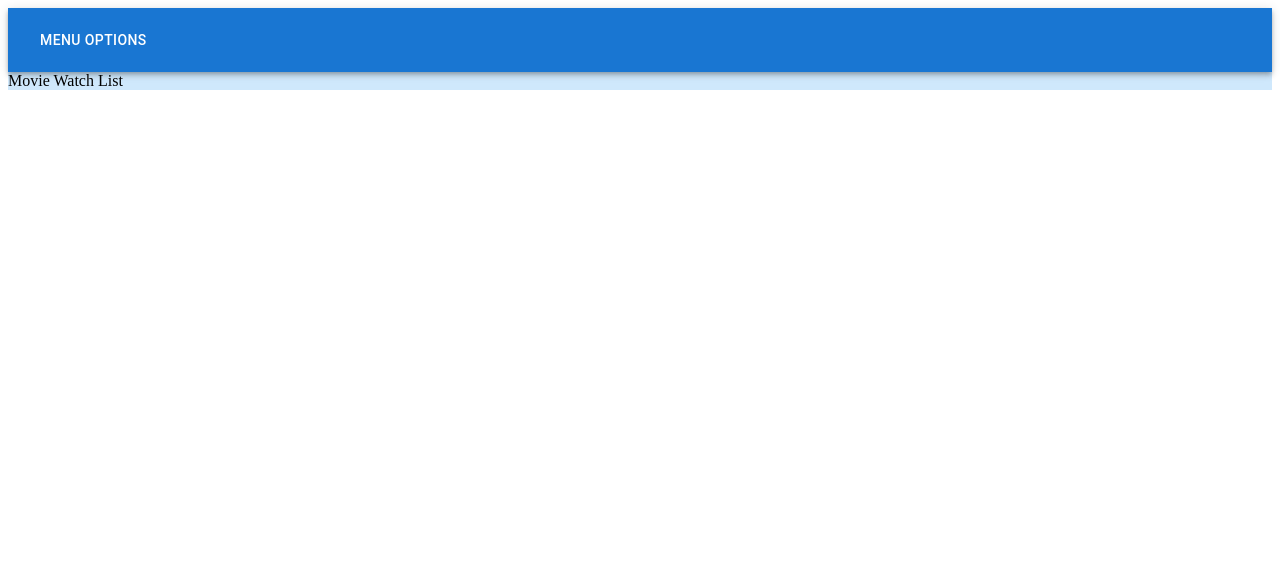
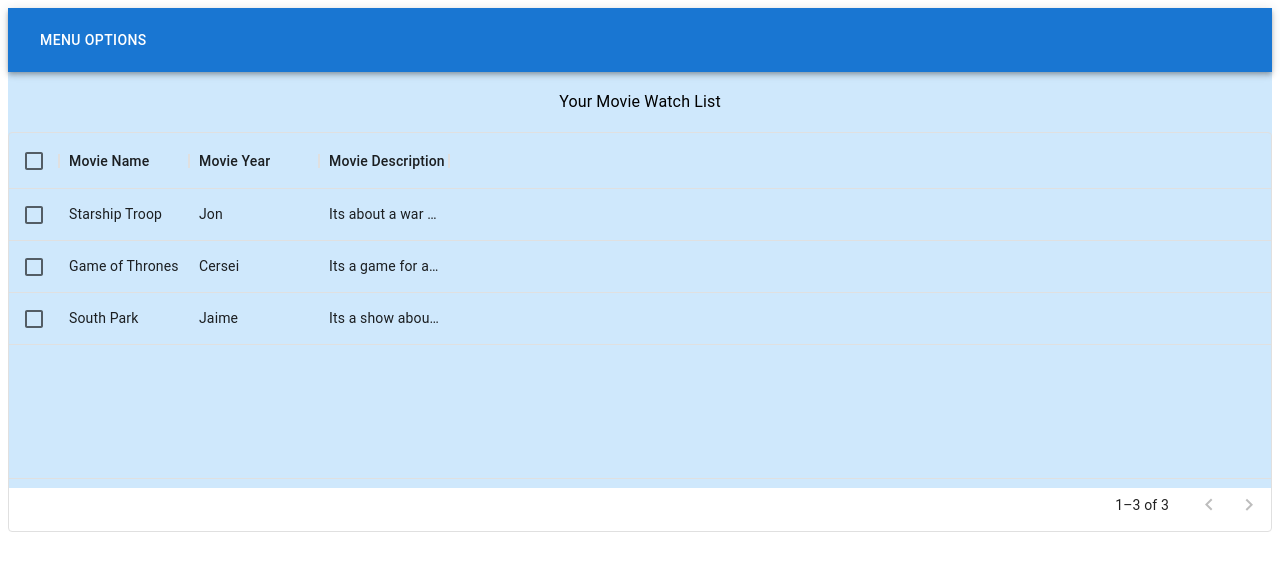
Before and after one commit to justinmorales1/movie-flicks, a React (Create React App) app: page /watch-list in a window 1280 px wide. Shown: the top 570 px of the page. Built offline with nearby package versions, Linux system fonts and the light colour scheme.

Commit message:
Adding datagrid box and prop to log row values

```diff
--- a/package.json
+++ b/package.json
@@ -7,6 +7,7 @@
     "@emotion/styled": "^11.10.0",
     "@mui/icons-material": "^5.8.4",
     "@mui/material": "^5.10.1",
+    "@mui/x-data-grid": "^5.15.3",
     "@reduxjs/toolkit": "^1.8.5",
     "@testing-library/jest-dom": "^5.16.5",
     "@testing-library/react": "^13.3.0",
--- a/src/components/MovieWatchList.jsx
+++ b/src/components/MovieWatchList.jsx
@@ -1,11 +1,69 @@
 import React from 'react';
+import { DataGrid } from '@mui/x-data-grid';
+import Typography from "@mui/material/Typography";
+import Box from '@mui/material/Box';
+import {reduxForm} from "redux-form";
 
-const MovieWatchList = () => {
+
+
+const columns = [
+    { field: 'MovieName', headerName: 'Movie Name', width: 130 },
+    { field: 'MovieYear', headerName: 'Movie Year', width: 130 },
+    { field: 'MovieDescription', headerName: 'Movie Description', width: 130 },
+    // {
+    //     field: 'age',
+    //     headerName: 'Age',
+    //     type: 'number',
+    //     width: 90,
+    // },
+    // {
+    //     field: 'fullName',
+    //     headerName: 'Full name',
+    //     description: 'This column has a value getter and is not sortable.',
+    //     sortable: false,
+    //     width: 160,
+    //     valueGetter: (params) =>
+    //         `${params.row.firstName || ''} ${params.row.lastName || ''}`,
+    // },
+];
+
+const rows = [
+    { id: 1, MovieName: 'Starship Troop', MovieYear: 'Jon', MovieDescription: "Its about a war with Arachnids" },
+    { id: 2, MovieName: 'Game of Thrones', MovieYear: 'Cersei', MovieDescription: "Its a game for a throne" },
+    { id: 3, MovieName: 'South Park', MovieYear: 'Jaime', MovieDescription: "Its a show about 4 kids from south park." },
+    // { id: 4, lastName: 'Stark', firstName: 'Arya', age: 16 },
+    // { id: 5, lastName: 'Targaryen', firstName: 'Daenerys', age: null },
+    // { id: 6, lastName: 'Melisandre', firstName: null, age: 150 },
+    // { id: 7, lastName: 'Clifford', firstName: 'Ferrara', age: 44 },
+    // { id: 8, lastName: 'Frances', firstName: 'Rossini', age: 36 },
+    // { id: 9, lastName: 'Roxie', firstName: 'Harvey', age: 65 },
+];
+
+const MovieWatchList = (props) => {
+
+    const { handleSubmit} = props;
+
     return (
-        <div>
-            Movie Watch List
-        </div>
+        <form onSubmit={handleSubmit} >
+            <div style={{ height: 400, width: '100%' }}>
+                <Box textAlign="center" sx={{ m: 2}}>
+                    <Typography gutterBottom variant="subtitle1" component="div">
+                        Your Movie Watch List
+                    </Typography>
+                </Box>
+                <DataGrid
+                    rows={rows}
+                    columns={columns}
+                    pageSize={5}
+                    rowsPerPageOptions={[5]}
+                    checkboxSelection
+                    onCellClick={(e)=>console.log(e)}
+                />
+            </div>
+        </form>
     )
 }
 
-export default MovieWatchList;
+export default reduxForm({
+    form: 'movieWatchList', // a unique identifier for this form
+})(MovieWatchList);
```
Also changed, not shown: 1 other file (tests, documents, lock files or other folders).
